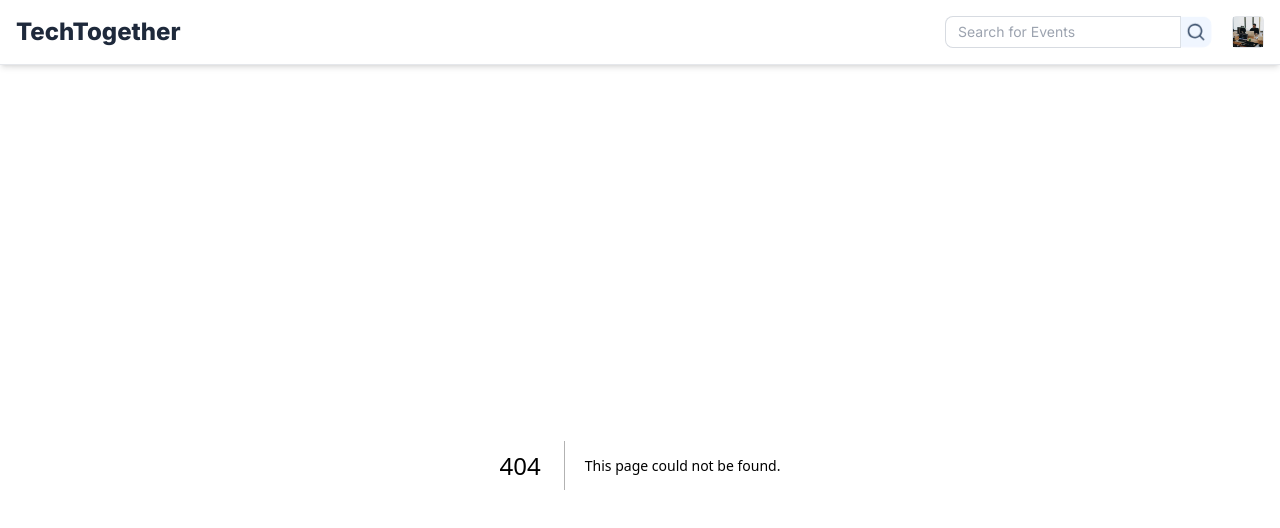
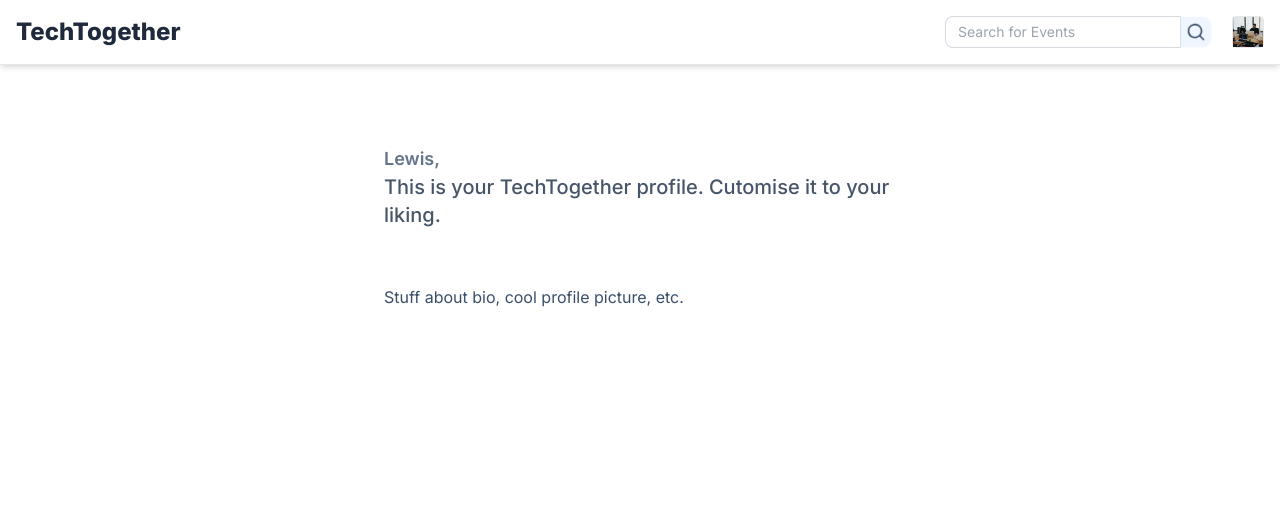
Before and after one commit to LMBroadhurst/TechTogetherTT, a Next.js app: page /profile in a window 1280 px wide. Before the commit this address had no page. Shown: the top 528 px of the page. Built offline with nearby package versions, Linux system fonts and the light colour scheme.

Commit message:
page done

```diff
--- /dev/null
+++ b/app/profile/page.tsx
@@ -0,0 +1,18 @@
+import React from 'react'
+
+const Profile = () => {
+
+    return <main className='flex flex-col gap-14 px-5 py-20 md:p-20 lg:px-40 xl:px-96'>
+        <section>
+          <h2 className='text-lg font-semibold text-slate-500'>Lewis,</h2>
+          <h3 className='text-xl font-medium text-slate-600'>This is your TechTogether profile. Cutomise it to your liking.</h3>
+        </section>
+
+        <section>
+            <p>Stuff about bio, cool profile picture, etc.</p>
+        </section>
+
+    </main>
+}
+
+export default Profile
```
